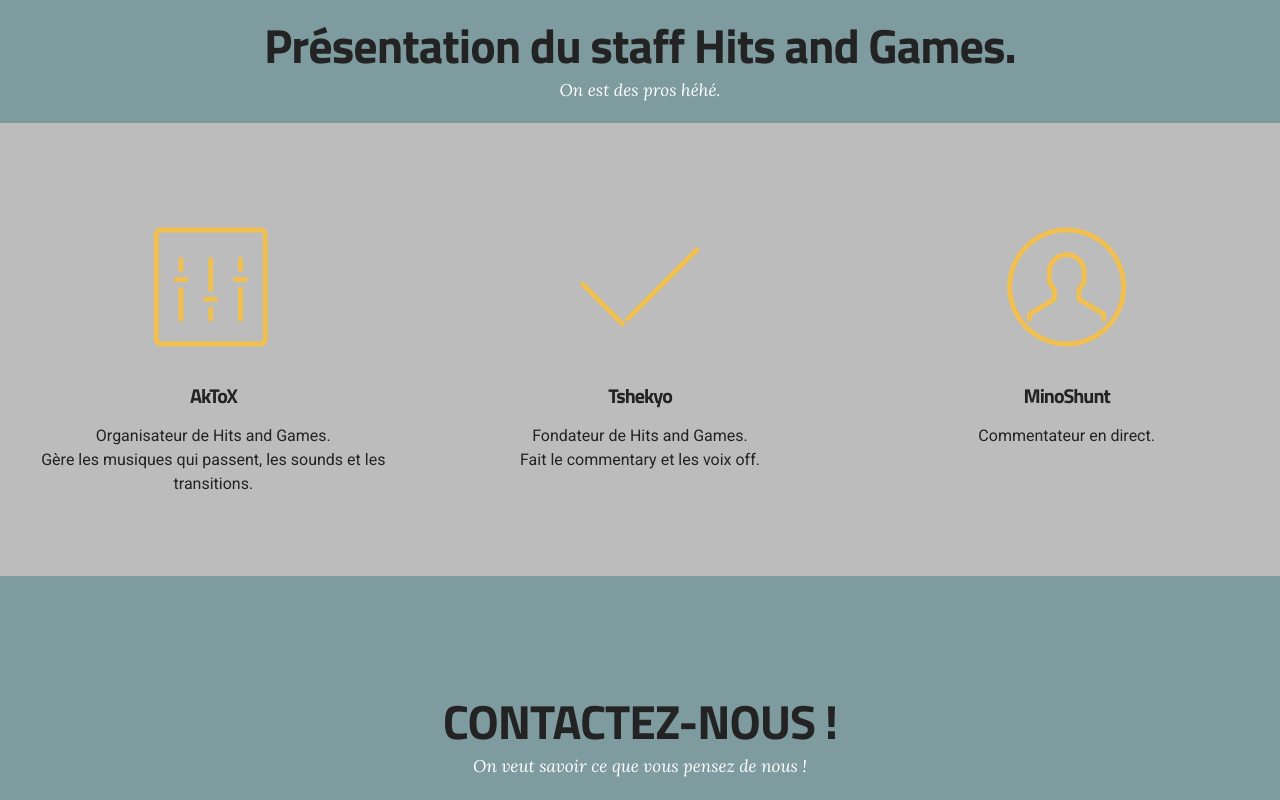
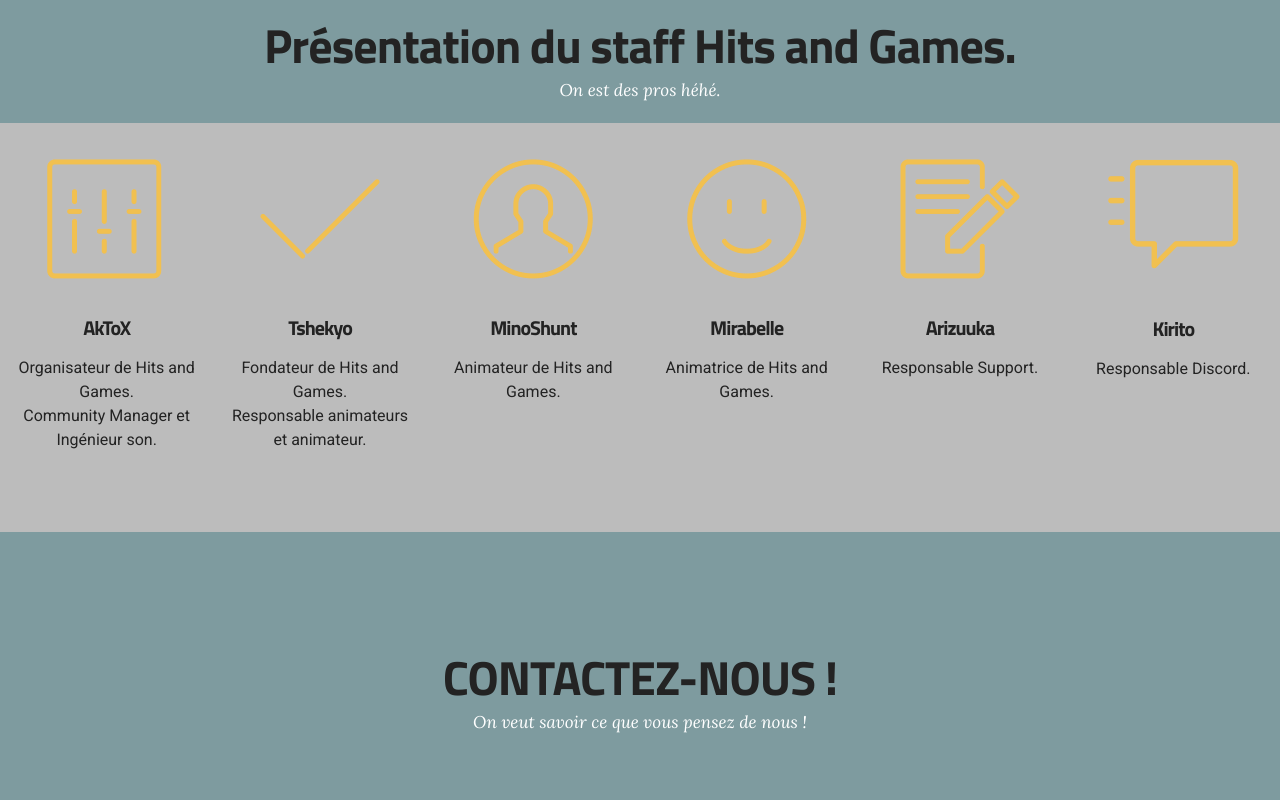
Before and after one commit to AkToX/hits-and-games, a plain HTML site: page index.html in a window 1280 px wide. Shown: the part 800-1600 px from the top of the page. Drawn offline with Linux system fonts and the light colour scheme; files whose address does not match are found by name.

Commit message:
create github pages

```diff
--- a/index.html
+++ b/index.html
@@ -14,7 +14,6 @@
   <link rel="stylesheet" href="https://fonts.googleapis.com/css?family=Raleway:100,100i,200,200i,300,300i,400,400i,500,500i,600,600i,700,700i,800,800i,900,900i">
   <link rel="stylesheet" href="assets/bootstrap-material-design-font/css/material.css">
   <link rel="stylesheet" href="assets/web/assets/mobirise-icons/mobirise-icons.css">
-  <link rel="stylesheet" href="assets/et-line-font-plugin/style.css">
   <link rel="stylesheet" href="assets/tether/tether.min.css">
   <link rel="stylesheet" href="assets/bootstrap/css/bootstrap.min.css">
   <link rel="stylesheet" href="assets/dropdown/css/style.css">
@@ -60,7 +59,7 @@
 
 </section>
 
-<section class="engine"><a rel="external" href="https://mobirise.com">https://mobirise.com/</a></section><section class="mbr-section mbr-section-hero mbr-section-full mbr-parallax-background mbr-section-with-arrow mbr-after-navbar" id="header1-1" style="background-image: url(assets/images/jumbotron.jpg);">
+<section class="engine"><a rel="external" href="https://mobirise.com">Mobirise Web Maker</a></section><section class="mbr-section mbr-section-hero mbr-section-full mbr-parallax-background mbr-section-with-arrow mbr-after-navbar" id="header1-1" style="background-image: url(assets/images/jumbotron.jpg);">
 
 
 
@@ -71,7 +70,7 @@
                 <div class="mbr-section col-md-10 col-md-offset-1 text-xs-center">
 
                     <h1 class="mbr-section-title display-1">ECOUTEZ-NOUS !</h1>
-                    <p class="mbr-section-lead lead">METTRE LE WIDGET</p>
+                    <p class="mbr-section-lead lead"><iframe src="https://www.radioking.com/widgets/player/player.php?id=82786&amp;c=%233498db&amp;ii=&amp;p=1&amp;pp=1&amp;i=0&amp;eq=1&amp;po=1&amp;t=1&amp;a=1&amp;f=big" name="idFrame" id="idFrame" width="445" height="196" frameborder="0"></iframe><br></p>
 
                 </div>
             </div>
@@ -99,48 +98,84 @@
     </div>
 
     <div class="mbr-cards-row row">
-        <div class="mbr-cards-col col-xs-12 col-lg-4" style="padding-top: 80px; padding-bottom: 80px;">
+        <div class="mbr-cards-col col-xs-12 col-lg-2" style="padding-top: 0px; padding-bottom: 80px;">
             <div class="container">
               <div class="card cart-block">
                   <div class="card-img"><span class="mbri-setting2 mbr-iconfont mbr-iconfont-features3"></span></div>
                   <div class="card-block">
                     <h4 class="card-title">AkToX</h4>
 
-                    <p class="card-text">Organisateur de Hits and Games.<br>Gère les musiques qui passent, les sounds et les transitions.</p>
+                    <p class="card-text">Organisateur de Hits and Games.<br>Community Manager et Ingénieur son.</p>
 
                     </div>
                 </div>
             </div>
         </div>
-        <div class="mbr-cards-col col-xs-12 col-lg-4" style="padding-top: 80px; padding-bottom: 80px;">
+        <div class="mbr-cards-col col-xs-12 col-lg-2" style="padding-top: 0px; padding-bottom: 80px;">
             <div class="container">
                 <div class="card cart-block">
                     <div class="card-img"><span class="mbri-success mbr-iconfont mbr-iconfont-features3"></span></div>
                     <div class="card-block">
                         <h4 class="card-title">Tshekyo</h4>
 
-                        <p class="card-text">Fondateur de Hits and Games.<br>Fait le commentary et les voix off.</p>
+                        <p class="card-text">Fondateur de Hits and Games.<br>Responsable animateurs et animateur.</p>
 
                     </div>
                 </div>
             </div>
         </div>
-        <div class="mbr-cards-col col-xs-12 col-lg-4" style="padding-top: 80px; padding-bottom: 80px;">
+        <div class="mbr-cards-col col-xs-12 col-lg-2" style="padding-top: 0px; padding-bottom: 80px;">
             <div class="container">
                 <div class="card cart-block">
                     <div class="card-img"><span class="mbri-user mbr-iconfont mbr-iconfont-features3"></span></div>
                     <div class="card-block">
                         <h4 class="card-title">MinoShunt</h4>
 
-                        <p class="card-text">Commentateur en direct.<br><br></p>
+                        <p class="card-text">Animateur de Hits and Games.<br><br></p>
 
                     </div>
                 </div>
             </div>
         </div>
+        <div class="mbr-cards-col col-xs-12 col-lg-2" style="padding-top: 0px; padding-bottom: 80px;">
+            <div class="container">
+                <div class="card cart-block">
+                    <div class="card-img"><a href="https://mobirise.com" class="mbri-smile-face mbr-iconfont mbr-iconfont-features3"></a></div>
+                    <div class="card-block">
+                        <h4 class="card-title">Mirabelle</h4>
 
+                        <p class="card-text">Animatrice de Hits and Games.</p>
 
+                    </div>
+                </div>
+            </div>
+        </div>
+        <div class="mbr-cards-col col-xs-12 col-lg-2" style="padding-top: 0px; padding-bottom: 80px;">
+            <div class="container">
+                <div class="card cart-block">
+                    <div class="card-img"><a href="https://mobirise.com" class="mbri-edit mbr-iconfont mbr-iconfont-features3"></a></div>
+                    <div class="card-block">
+                        <h4 class="card-title">Arizuuka</h4>
 
+                        <p class="card-text">Responsable Support.</p>
+
+                    </div>
+                </div>
+            </div>
+        </div>
+        <div class="mbr-cards-col col-xs-12 col-lg-2" style="padding-top: 0px; padding-bottom: 80px;">
+            <div class="container">
+                <div class="card cart-block">
+                    <div class="card-img"><a href="https://mobirise.com" class="mbri-help mbr-iconfont mbr-iconfont-features3" style="font-size: 130px;"></a></div>
+                    <div class="card-block">
+                        <h4 class="card-title">Kirito</h4>
+
+                        <p class="card-text">Responsable Discord.</p>
+
+                    </div>
+                </div>
+            </div>
+        </div>
     </div>
 </section>
 
@@ -170,7 +205,7 @@
 
                     <form action="https://mobirise.com/" method="post" data-form-title="CONTACTEZ-NOUS !">
 
-                        <input type="hidden" value="YKO7WrsLDBOGioVU765tgrxzDCjq9+9R0mSbBVHdP1QD1hfqHKbnOS2UVKElkLZTiH7swnoG+SOKKGKpw4lNX8NfR2UvIalQbl5kLyyLVsWhobkFpD+/JTZIA+tHPbi9" data-form-email="true">
+                        <input type="hidden" value="YZmZVqozqWeDVRv7TlkUg13v4SXPzeSZko0Qk13JP/BxskyWXcfQktk5OYP5Gveq6imkzhteek4lk33vHqhDcLDxVMpnUGMLRiAG2ofYiVwivU6XydkQfQ6Ql/auD6Lf" data-form-email="true">
 
                         <div class="row row-sm-offset">
 
```
Also changed, not shown: assets/images/logo.png (added), 1 other file.
